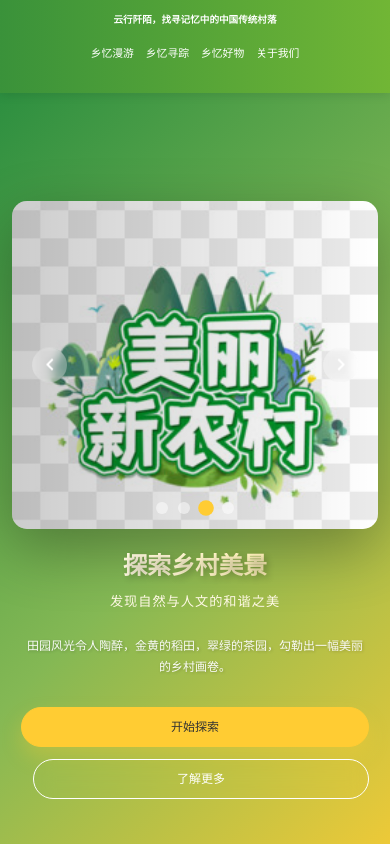
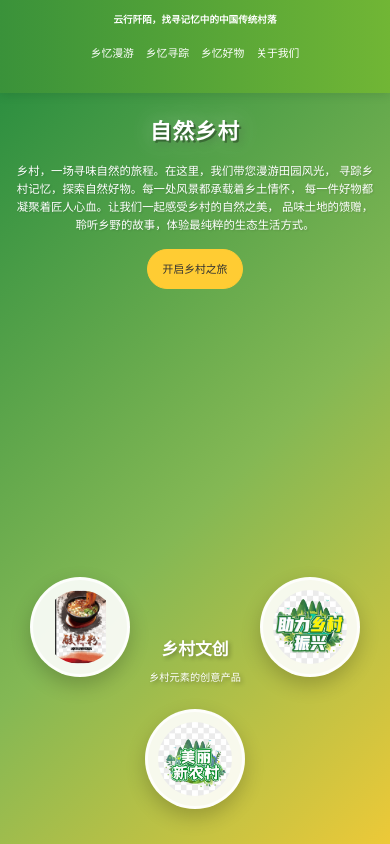
Before and after one commit to shangwu102/shangwu-village, a Vue app: page / in a window 390 px wide. Built offline with nearby package versions, Linux system fonts and the light colour scheme.

Commit message:
修改首页样式

```diff
--- a/src/views/HomeView.vue
+++ b/src/views/HomeView.vue
@@ -1,78 +1,50 @@
 <template>
   <div class="slider-container" ref="containerRef">
-    <!-- 第一屏：轮播图和文字内容 -->
+    <!-- 第一屏 -->
     <section class="slider-screen screen-1">
       <div class="hero-section">
         <div class="hero-content">
-          <!-- 左侧轮播图 -->
-          <div class="hero-carousel" ref="carouselRef">
-            <div class="carousel-slides">
-              <div
-                v-for="(slide, index) in carouselSlides"
-                :key="index"
-                :class="['carousel-slide', { active: currentSlide === index }]"
-              >
-                <div class="slide-overlay"></div>
-                <img
-                  :src="slide.image"
-                  :alt="slide.title"
-                  class="carousel-image"
-                >
+          <!-- 左侧文字内容 -->
+          <div class="hero-text">
+            <h1 class="hero-title">自然乡村</h1>
+            <p class="hero-description">
+              乡村，一场寻味自然的旅程。在这里，我们带您漫游田园风光，
+              寻踪乡村记忆，探索自然好物。每一处风景都承载着乡土情怀，
+              每一件好物都凝聚着匠人心血。让我们一起感受乡村的自然之美，
+              品味土地的馈赠，聆听乡野的故事，体验最纯粹的生态生活方式。
+            </p>
+            <ElButton size="large" class="explore-btn" @click="handleExploreClick">
+                开启乡村之旅
+              </ElButton>
+          </div>
+
+          <!-- 右侧乡村文创展示区域 -->
+          <div class="creative-right-section">
+            <!-- 左上圆形图片 -->
+            <div class="creative-item top-left">
+              <div class="creative-circle">
+                <img src="../assets/LNCrwnFGSU.jpg" alt="文创扇子" class="creative-image">
               </div>
             </div>
 
-            <!-- 轮播指示器 -->
-            <div class="carousel-indicators">
-              <button
-                v-for="(slide, index) in carouselSlides"
-                :key="index"
-                :class="['indicator-dot', { active: currentSlide === index }]"
-                @click="goToSlide(index)"
-                :aria-label="`Go to slide ${index + 1}`"
-              ></button>
+            <!-- 右上圆形图片 -->
+            <div class="creative-item top-right">
+              <div class="creative-circle">
+                <img src="../assets/SyaZvCEVZv.jpg" alt="文创T恤" class="creative-image">
+              </div>
             </div>
 
-            <!-- 轮播控制箭头 -->
-            <button
-              class="carousel-arrow prev"
-              @click="prevSlide"
-              aria-label="Previous slide"
-            >
-              <svg width="24" height="24" viewBox="0 0 24 24">
-                <path d="M15.41 7.41L14 6l-6 6 6 6 1.41-1.41L10.83 12z"></path>
-              </svg>
-            </button>
-            <button
-              class="carousel-arrow next"
-              @click="nextSlide"
-              aria-label="Next slide"
-            >
-              <svg width="24" height="24" viewBox="0 0 24 24">
-                <path d="M10 6L8.59 7.41 13.17 12l-4.58 4.59L10 18l6-6z"></path>
-              </svg>
-            </button>
-          </div>
+            <!-- 下方圆形图片 -->
+            <div class="creative-item bottom-center">
+              <div class="creative-circle">
+                <img src="../assets/nkgI8DBXQF.jpg" alt="文创书签" class="creative-image">
+              </div>
+            </div>
 
-          <!-- 右侧文字内容 -->
-          <div class="hero-text-container">
-            <div class="hero-text">
-              <h1 class="hero-title">探索乡村美景</h1>
-              <div class="hero-subtitle">发现自然与人文的和谐之美</div>
-              <p class="hero-description">
-                {{ carouselSlides[currentSlide].description }}
-              </p>
-
-              <!-- 按钮组 -->
-              <div class="hero-buttons">
-                <ElButton type="primary" size="large" class="explore-btn" @click="handleExploreClick">
-                  开始探索
-                </ElButton>
-                <ElButton size="large" class="secondary-btn">
-                  了解更多
-                </ElButton>
-              </div>
-
-              <!-- 特色标签 -->
+            <!-- 文创文字说明 -->
+            <div class="creative-text-overlay">
+              <h3 class="creative-mini-title">乡村文创</h3>
+              <p class="creative-mini-desc">乡村元素的创意产品</p>
             </div>
           </div>
         </div>
@@ -128,82 +100,22 @@
           <div class="multi-label">土特产</div>
           <div class="multi-content">
             <div class="text-box">
-              <!-- <p>这是一段示例说明文字。这里可以展示历史背景、人物故事或展览内容的详细文字介绍。用户可以滚动查看更多内容。</p>
+              <p>这是一段示例说明文字。这里可以展示历史背景、人物故事或展览内容的详细文字介绍。用户可以滚动查看更多内容。</p>
               <p>文字模块支持长文本展示，并可结合其他多媒体模块共同构成完整的信息体验。设计上注重可读性与层次感。</p>
-              <p>在真实项目中，这部分可以接入数据库或后台CMS内容管理系统。</p> -->
+              <p>在真实项目中，这部分可以接入数据库或后台CMS内容管理系统。</p>
             </div>
           </div>
         </div>
 
-        <!-- <div class="multi-footer">网页原型设计 · 大地色生态风格</div> -->
+        <div class="multi-footer">网页原型设计 · 大地色生态风格</div>
       </div>
     </section>
   </div>
 </template>
 
 <script setup>
-import { ref, onMounted, onUnmounted } from 'vue'
+import { ref, onMounted, onUnmounted, nextTick } from 'vue'
 import { ElButton } from 'element-plus'
-
-// 直接导入图片资源
-import image1 from '../assets/262.jpg'
-import image2 from '../assets/LNCrwnFGSU.jpg'
-import image3 from '../assets/nkgI8DBXQF.jpg'
-import image4 from '../assets/SyaZvCEVZv.jpg'
-
-// --- 轮播图数据与状态 ---
-const carouselSlides = ref([
-  {
-    image: image1,
-    title: '乡村风景1',
-    description: '这里有连绵起伏的青山绿水，空气清新，环境优美，是逃离都市喧嚣的理想去处。'
-  },
-  {
-    image: image2,
-    title: '乡村风景2',
-    description: '传统村落保存完好，青瓦白墙，小桥流水，展现了中国乡村的独特魅力和历史底蕴。'
-  },
-  {
-    image: image3,
-    title: '乡村风景3',
-    description: '田园风光令人陶醉，金黄的稻田，翠绿的茶园，勾勒出一幅美丽的乡村画卷。'
-  },
-  {
-    image: image4,
-    title: '乡村风景4',
-    description: '通过VR技术，您可以身临其境感受乡村的四季变化，体验农耕文化，了解乡村生活。'
-  }
-])
-
-const currentSlide = ref(0)
-const carouselRef = ref(null)
-let carouselTimer = null
-
-// --- 轮播图控制逻辑 ---
-const goToSlide = (index) => {
-  currentSlide.value = index
-}
-
-const nextSlide = () => {
-  currentSlide.value = (currentSlide.value + 1) % carouselSlides.value.length
-}
-
-const prevSlide = () => {
-  currentSlide.value = (currentSlide.value - 1 + carouselSlides.value.length) % carouselSlides.value.length
-}
-
-const startCarousel = () => {
-  carouselTimer = setInterval(() => {
-    nextSlide()
-  }, 2000)
-}
-
-const stopCarousel = () => {
-  if (carouselTimer) {
-    clearInterval(carouselTimer)
-    carouselTimer = null
-  }
-}
 
 // --- 状态与配置 ---
 const currentScreen = ref(0)
@@ -216,6 +128,17 @@ const containerRef = ref(null)
 // slideshow timer & ref
 const slideshowRef = ref(null)
 let slideshowTimer = null
+
+// 添加页面元素动画
+const animateElements = async () => {
+  await nextTick()
+  const heroText = document.querySelector('.hero-text')
+  if (heroText) {
+    setTimeout(() => {
+      heroText.classList.add('animate-in')
+    }, 300)
+  }
+}
 
 // 监听容器内滚轮切屏
 const handleWheel = (e) => {
@@ -317,10 +240,9 @@ onMounted(() => {
   document.documentElement.style.overflow = 'hidden'
   document.body.style.overflow = 'hidden'
 
-  // animate in first screen text
-  setTimeout(() => {
-    document.querySelectorAll('.hero-text').forEach((el) => el.classList.add('animate-in'))
-  }, 100)
+  // 触发页面初始化动画
+  animateElements()
+
   const s1 = document.querySelector('.screen-1')
   if (s1) s1.classList.add('active')
 
@@ -329,16 +251,7 @@ onMounted(() => {
     containerRef.value.addEventListener('wheel', handleWheel, { passive: true })
   }
 
-  // 初始化主轮播图
-  startCarousel()
-
-  // 监听轮播图鼠标事件
-  if (carouselRef.value) {
-    carouselRef.value.addEventListener('mouseenter', stopCarousel)
-    carouselRef.value.addEventListener('mouseleave', startCarousel)
-  }
-
-  // 初始化第二屏轮播（使用 slideshowRef 优先）
+  // 初始化轮播（使用 slideshowRef 优先）
   const slides = slideshowRef.value
     ? slideshowRef.value.querySelectorAll('img')
     : document.querySelectorAll('.slideshow img')
@@ -358,24 +271,10 @@ onMounted(() => {
 onUnmounted(() => {
   if (containerRef.value) containerRef.value.removeEventListener('wheel', handleWheel)
   window.removeEventListener('resize', handleResize)
-
-  // 清理轮播图定时器
   if (slideshowTimer) {
     clearInterval(slideshowTimer)
     slideshowTimer = null
   }
-
-  if (carouselTimer) {
-    clearInterval(carouselTimer)
-    carouselTimer = null
-  }
-
-  // 移除轮播图事件监听
-  if (carouselRef.value) {
-    carouselRef.value.removeEventListener('mouseenter', stopCarousel)
-    carouselRef.value.removeEventListener('mouseleave', startCarousel)
-  }
-
   // 恢复默认滚动
   document.documentElement.style.overflow = ''
   document.body.style.overflow = ''
@@ -427,7 +326,7 @@ onUnmounted(() => {
   background-color: #f0f4eb; /* 和你提供的 body 背景一致 */
 }
 
-/* ---------- 第一屏样式：左右分栏布局 ---------- */
+/* ---------- 第一屏样式 ---------- */
 .hero-section {
   background: linear-gradient(135deg, #2d8f40 0%, #84b854 50%, #ffcc33 100%);
   height: 100vh;
@@ -444,146 +343,22 @@ onUnmounted(() => {
   z-index: 1;
   width: 100%;
   height: 100%;
-  max-width: 1400px;
   padding: 2rem;
   display: flex;
   align-items: center;
   justify-content: space-between;
   box-sizing: border-box;
-  margin: 0 auto;
 }
 
-/* 左侧轮播图样式 */
-.hero-carousel {
-  position: relative;
-  width: 55%;
-  height: 80%;
-  max-height: 600px;
-  border-radius: 20px;
-  overflow: hidden;
-  box-shadow: 0 20px 60px rgba(0, 0, 0, 0.3);
-  animation: fadeInUp 1s ease-out;
-}
-
-.carousel-slides {
-  position: relative;
-  width: 100%;
-  height: 100%;
-}
-
-.carousel-slide {
-  position: absolute;
-  top: 0;
-  left: 0;
-  width: 100%;
-  height: 100%;
-  opacity: 0;
-  transform: scale(1.1);
-  transition: all 1s cubic-bezier(0.4, 0, 0.2, 1);
-  z-index: 0;
-}
-
-.carousel-slide.active {
-  opacity: 1;
-  transform: scale(1);
-  z-index: 1;
-}
-
-.carousel-image {
-  width: 100%;
-  height: 100%;
-  object-fit: cover;
-}
-
-.slide-overlay {
-  position: absolute;
-  top: 0;
-  left: 0;
-  width: 100%;
-  height: 100%;
-  background: linear-gradient(to right, rgba(0, 0, 0, 0.2), rgba(0, 0, 0, 0));
-}
-
-/* 轮播指示器 */
-.carousel-indicators {
-  position: absolute;
-  bottom: 20px;
-  left: 50%;
-  transform: translateX(-50%);
-  display: flex;
-  gap: 10px;
-  z-index: 10;
-}
-
-.indicator-dot {
-  width: 12px;
-  height: 12px;
-  border-radius: 50%;
-  background-color: rgba(255, 255, 255, 0.5);
-  border: none;
-  cursor: pointer;
-  transition: all 0.3s ease;
-}
-
-.indicator-dot.active,
-.indicator-dot:hover {
-  background-color: #ffcc33;
-  transform: scale(1.3);
-}
-
-/* 轮播箭头 */
-.carousel-arrow {
-  position: absolute;
-  top: 50%;
-  transform: translateY(-50%);
-  width: 50px;
-  height: 50px;
-  border-radius: 50%;
-  background-color: rgba(255, 255, 255, 0.3);
-  border: none;
-  color: white;
-  cursor: pointer;
-  display: flex;
-  align-items: center;
-  justify-content: center;
-  transition: all 0.3s ease;
-  z-index: 10;
-  backdrop-filter: blur(5px);
-}
-
-.carousel-arrow:hover {
-  background-color: rgba(255, 255, 255, 0.5);
-  transform: translateY(-50%) scale(1.1);
-}
-
-.carousel-arrow.prev {
-  left: 20px;
-}
-
-.carousel-arrow.next {
-  right: 20px;
-}
-
-.carousel-arrow svg {
-  fill: currentColor;
-}
-
-/* 右侧文字内容样式 */
-.hero-text-container {
-  width: 40%;
-  display: flex;
-  align-items: flex-start;
-  justify-content: center;
-  flex-direction: column;
-  animation: fadeInRight 1s ease-out;
-}
-
+/* 左侧文字区域 */
 .hero-text {
+  max-width: 50%;
   color: white;
   opacity: 0;
-  transform: translateY(30px);
+  transform: translateY(-20px);
   transition: all 0.8s ease;
-  max-width: 100%;
+  padding-right: 2rem;
+  margin-bottom: 15rem;
 }
 
 .hero-text.animate-in {
@@ -592,101 +367,158 @@ onUnmounted(() => {
 }
 
 .hero-title {
-  font-size: 4rem;
-  font-weight: 800;
+  font-size: 3.2rem;
+  font-weight: 700;
   margin-bottom: 1rem;
-  text-shadow: 3px 3px 6px rgba(0, 0, 0, 0.2);
-  line-height: 1.1;
-  background: linear-gradient(90deg, #ffffff, #ffeb99);
-  -webkit-background-clip: text;
-  -webkit-text-fill-color: transparent;
-  background-clip: text;
-}
-
-.hero-subtitle {
-  font-size: 1.2rem;
-  margin-bottom: 2rem;
-  color: #fff9e6;
-  font-weight: 500;
+  text-shadow:
+    2px 2px 0px rgba(0,0,0,0.3),
+    4px 4px 8px rgba(0,0,0,0.2),
+    0 0 20px rgba(255,255,255,0.3);
+  transform: perspective(500px) rotateX(2deg);
   letter-spacing: 1px;
 }
 
 .hero-description {
-  font-size: 1.1rem;
-  line-height: 1.7;
-  margin-bottom: 2.5rem;
-  text-shadow: 1px 1px 3px rgba(0, 0, 0, 0.2);
-  color: rgba(255, 255, 255, 0.95);
-}
-
-/* 按钮组 */
-.hero-buttons {
-  display: flex;
-  gap: 1rem;
-  margin-bottom: 2.5rem;
+  font-size: 1.05rem;
+  line-height: 1.6;
+  margin-bottom: 1.2rem;
+  text-shadow: 1px 1px 2px rgba(0,0,0,0.15);
 }
 
 .explore-btn {
   --el-button-bg-color: #ffcc33;
   --el-button-border-color: #ffcc33;
   --el-button-text-color: #333;
-  --el-button-hover-bg-color: #ffdb66;
-  --el-button-hover-border-color: #ffdb66;
   border-radius: 50px;
-  font-weight: 700;
-  padding: 0.8rem 2rem;
-  font-size: 1.1rem;
-  box-shadow: 0 10px 20px rgba(255, 204, 51, 0.3);
-  transition: all 0.3s ease;
+  font-weight: 600;
+  padding: 0.6rem 1.6rem;
+  transition: background-color 0.3s ease;
 }
 
 .explore-btn:hover {
-  transform: translateY(-3px);
-  box-shadow: 0 15px 30px rgba(255, 204, 51, 0.4);
+  color: #84b854;
+  background-color: #88e25f;
+  /* --el-button-bg-color: #fff7b3; */
+  /* --el-button-border-color: #fff7b3; */
 }
 
-.secondary-btn {
-  --el-button-bg-color: transparent;
-  --el-button-border-color: white;
-  --el-button-text-color: white;
-  --el-button-hover-bg-color: rgba(255, 255, 255, 0.1);
-  --el-button-hover-border-color: white;
-  border-radius: 50px;
-  font-weight: 600;
-  padding: 0.8rem 2rem;
-  font-size: 1.1rem;
-  backdrop-filter: blur(10px);
-  transition: all 0.3s ease;
+/* 右侧乡村文创展示区域 */
+.creative-right-section {
+  position: relative;
+  width: 50%;
+  height: 80vh;
+  display: flex;
+  align-items: center;
+  justify-content: center;
 }
 
-.secondary-btn:hover {
-  transform: translateY(-3px);
-  background-color: rgba(255, 255, 255, 0.2);
+/* 圆形图片容器 */
+.creative-item {
+  position: absolute;
+  transition: transform 0.3s ease;
 }
 
-
-
-/* 动画效果 */
-@keyframes fadeInUp {
-  from {
-    opacity: 0;
-    transform: translateY(50px) scale(0.9);
-  }
-  to {
-    opacity: 1;
-    transform: translateY(0) scale(1);
-  }
+.creative-item:hover {
+  transform: scale(1.05);
 }
 
-@keyframes fadeInRight {
-  from {
-    opacity: 0;
-    transform: translateX(50px);
-  }
-  to {
-    opacity: 1;
-    transform: translateX(0);
-  }
+/* 右侧区域内的圆形图片位置 */
+.creative-right-section .top-left {
+  top: 10%;
+  left: 15%;
+}
+
+.creative-right-section .top-right {
+  top: 10%;
+  right: 15%;
+}
+
+.creative-right-section .bottom-center {
+  bottom: 20%;
+  left: 50%;
+  transform: translateX(-50%);
+}
+
+/* 圆形图片样式 */
+.creative-circle {
+  width: 180px;
+  height: 180px;
+  border-radius: 50%;
+  background: rgba(255, 255, 255, 0.9);
+  display: flex;
+  align-items: center;
+  justify-content: center;
+  box-shadow: 0 8px 20px rgba(0, 0, 0, 0.2);
+  padding: 15px;
+  transition: transform 0.3s ease, box-shadow 0.3s ease;
+  border: 3px solid rgba(255, 255, 255, 0.8);
+}
+
+.creative-circle:hover {
+  transform: scale(1.05);
+  box-shadow: 0 12px 25px rgba(0, 0, 0, 0.2);
+}
+
+.creative-image {
+  width: 100%;
+  height: 100%;
+  object-fit: contain;
+  border-radius: 50%;
+  transition: transform 0.5s ease;
+}
+
+.creative-item:hover .creative-image {
+  transform: scale(1.1);
+}
+
+/* 文创文字覆盖层 */
+.creative-text-overlay {
+  position: absolute;
+  top: 40%;
+  left: 50%;
+  transform: translate(-50%, -50%);
+  text-align: center;
+  color: white;
+  text-shadow: 2px 2px 4px rgba(0,0,0,0.3);
+  z-index: 10;
+}
+
+.creative-mini-title {
+  font-size: 1.8rem;
+  font-weight: 700;
+  margin-bottom: 0.5rem;
+  opacity: 0;
+  animation: fadeIn 0.8s ease 0.5s forwards;
+}
+
+.creative-mini-desc {
+  font-size: 1rem;
+  opacity: 0;
+  animation: fadeIn 0.8s ease 0.8s forwards;
+}
+
+@keyframes fadeIn {
+  from { opacity: 0; transform: translateY(10px); }
+  to { opacity: 1; transform: translateY(0); }
+}
+
+/* 中间文字区域 */
+.creative-text-section {
+  text-align: center;
+  transform: translateY(-50px);
+}
+
+.creative-title {
+  font-size: 2.8rem;
+  font-weight: 700;
+  color: #3a3a2e;
+  margin-bottom: 0.8rem;
+}
+
+.creative-description {
+  font-size: 1.1rem;
+  color: #7c6b49;
+  line-height: 1.6;
 }
 
 /* 滚动提示 */
@@ -820,116 +652,116 @@ onUnmounted(() => {
   font-size: 14px;
 }
 
-/* 响应式（保留原 HTML 的 media rules） */
-@media (max-width: 1200px) {
+/* 响应式设计 */
+/* 中等屏幕 */
+@media (max-width: 1024px) {
   .hero-content {
-    padding: 1.5rem;
+    flex-direction: column;
+    justify-content: center;
+    text-align: center;
+  }
+
+  .hero-text {
+    max-width: 100%;
+    padding-right: 0;
+    padding-bottom: 2rem;
   }
 
   .hero-title {
-    font-size: 3.5rem;
+    font-size: 2.8rem;
+  }
+
+  .creative-right-section {
+    width: 100%;
+    max-width: 500px;
+    height: 50vh;
+  }
+
+  .creative-circle {
+    width: 160px;
+    height: 160px;
   }
 }
 
-@media (max-width: 992px) {
+/* 小屏幕 */
+@media (max-width: 768px) {
+  .hero-title {
+    font-size: 2.2rem;
+  }
+
+  .hero-description {
+    font-size: 0.95rem;
+  }
+
+  .creative-right-section .top-left,
+  .creative-right-section .top-right {
+    top: 15%;
+  }
+
+  .creative-right-section .top-left {
+    left: 10%;
+  }
+
+  .creative-right-section .top-right {
+    right: 10%;
+  }
+
+  .creative-circle {
+    width: 130px;
+    height: 130px;
+  }
+}
+
+/* 移动设备 */
+@media (max-width: 480px) {
   .hero-content {
-    flex-direction: column;
-    justify-content: center;
-    gap: 2rem;
     padding: 1rem;
   }
 
-  .hero-carousel {
-    width: 90%;
-    height: 50%;
-    max-height: 400px;
+  .hero-title {
+    font-size: 1.8rem;
   }
 
-  .hero-text-container {
-    width: 90%;
-    text-align: center;
-    align-items: center;
+  .explore-btn {
+    padding: 0.5rem 1.2rem;
+    font-size: 0.9rem;
   }
 
-  .hero-buttons {
-    justify-content: center;
-    flex-wrap: wrap;
+  .creative-circle {
+    width: 100px;
+    height: 100px;
+    padding: 10px;
   }
 
-  .hero-tags {
-    justify-content: center;
+  .creative-right-section .top-left {
+    top: 20%;
+    left: 5%;
   }
 
-  .hero-title {
-    font-size: 3rem;
+  .creative-right-section .top-right {
+    top: 20%;
+    right: 5%;
+  }
+
+  .creative-right-section .bottom-center {
+    bottom: 25%;
+  }
+
+  .creative-mini-title {
+    font-size: 1.4rem;
+  }
+
+  .creative-mini-desc {
+    font-size: 0.85rem;
   }
 }
 
-@media (max-width: 768px) {
-  .hero-carousel {
-    width: 95%;
-    height: 45%;
-  }
-
-  .hero-text-container {
-    width: 95%;
-  }
-
-  .hero-title {
-    font-size: 2.5rem;
-  }
-
-  .hero-subtitle {
-    font-size: 1.1rem;
-  }
-
-  .hero-description {
-    font-size: 1rem;
-  }
-
-  .explore-btn,
-  .secondary-btn {
-    padding: 0.7rem 1.5rem;
-    font-size: 1rem;
-  }
-
-  .carousel-arrow {
-    width: 40px;
-    height: 40px;
-  }
-}
-
+/* 第二屏响应式（保留原设计） */
 @media (max-width: 700px) {
   .multi-container { padding: 24px; }
   .multi-row { flex-direction: column; height: auto; }
   .multi-label { flex: none; width: 100%; padding: 14px 12px; }
   .multi-content { padding: 20px; }
-}
-
-@media (max-width: 480px) {
-  .hero-carousel {
-    width: 100%;
-    height: 40%;
-    border-radius: 15px;
-  }
-
-  .hero-title {
-    font-size: 2rem;
-  }
-
-  .hero-buttons {
-    flex-direction: column;
-    width: 100%;
-  }
-
-  .carousel-arrow {
-    width: 35px;
-    height: 35px;
-  }
-
-  .carousel-indicators {
-    bottom: 15px;
-  }
 }
 
 /* 滚动条样式（仅在 text-box 内） */
```
